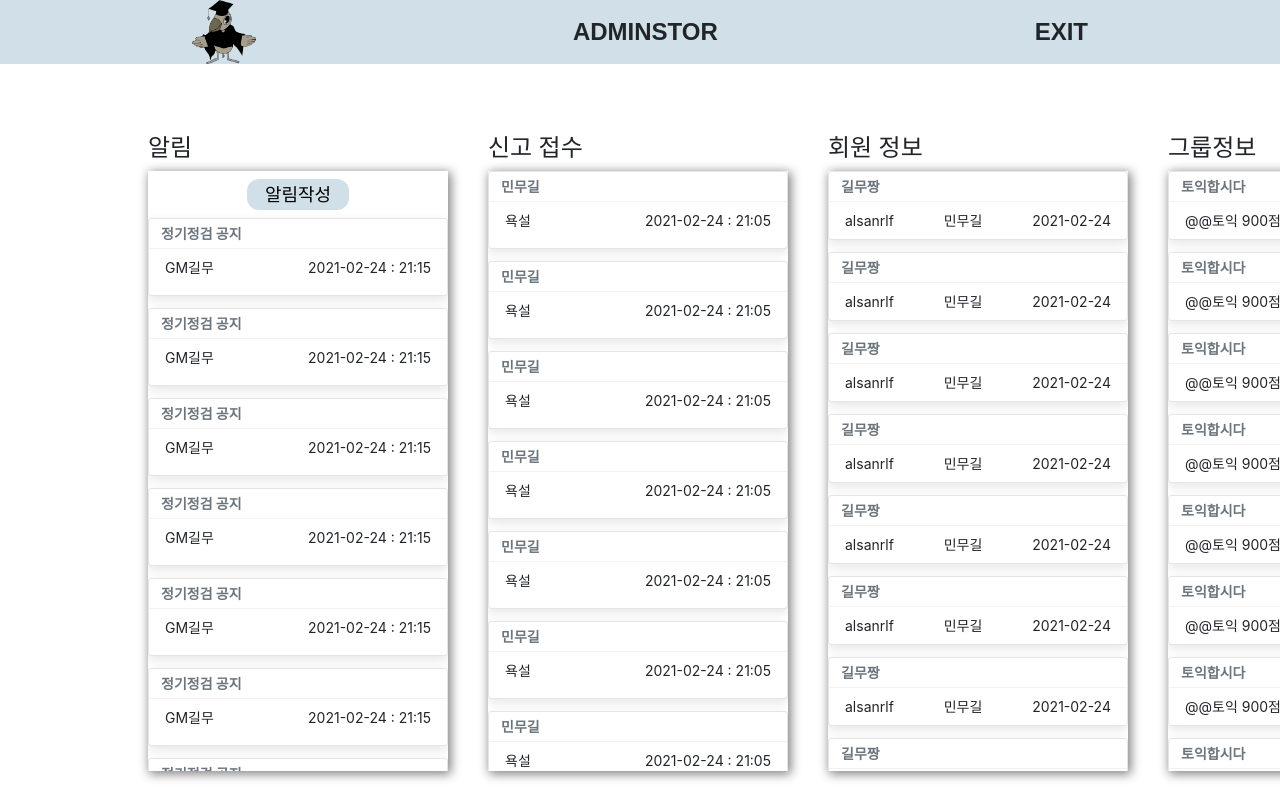
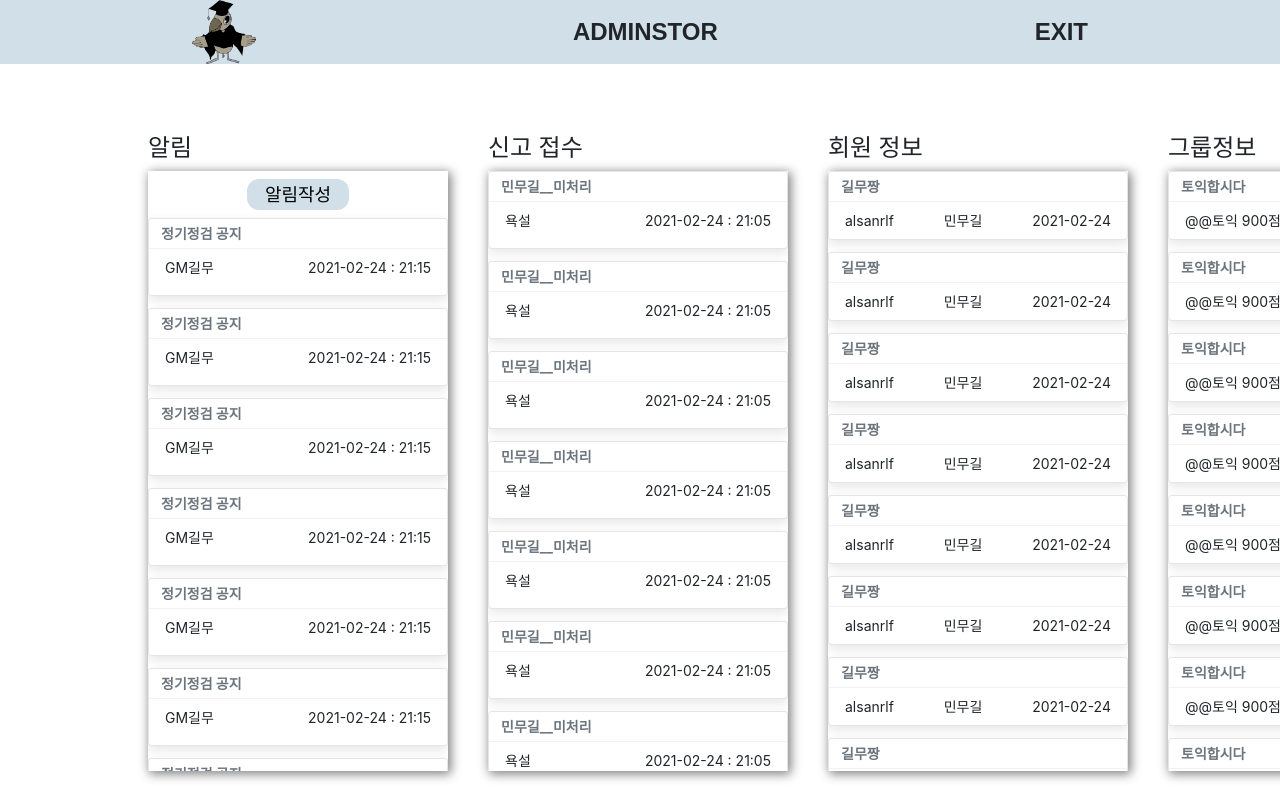
Before and after one commit to junhodo/UntactSchool, a React (Create React App) app in the folder FE/admin/: page /admin in a window 1280 px wide. Shown: the top 800 px of the page. Built offline with nearby package versions, Linux system fonts and the light colour scheme; the HTML template or start-up script is replaced by a standard one.

Commit message:
[ADD] 신고 처리 기능 추가 -접수된 신고를 처리하는 기능

```diff
--- a/FE/admin/src/component/Notification.js
+++ b/FE/admin/src/component/Notification.js
@@ -86,13 +86,7 @@ const Notification = () => {
     setNoteSave(e.target.value);
   };
 
-  const btnClick = () => {
-    if (noteWriteMode) {
-      setNoteWriteMode(false);
-    } else {
-      setNoteWriteMode(true);
-    }
-  };
+  const btnClick = () => setNoteWriteMode(prev => !prev);
 
   const textareaChange = e => {
     const ta = e.target;
--- a/FE/admin/src/component/Report.js
+++ b/FE/admin/src/component/Report.js
@@ -4,9 +4,10 @@ import '../css/Report.css';
 
 const Report = () => {
   const [willShow, setWillShow] = useState(0);
-  // defendant  classfication  time  reporter  content  id
-
-  const dummy = [
+  const [excution, setExcution] = useState('선처');
+  const [defendantID, setDefendant] = useState(0);
+  // defendant  classfication  time  reporter  content  id  excute
+  const [dummy, setDummy] = useState([
     {
       defendant: '민무길',
       reporter: '길무짱',
@@ -14,7 +15,8 @@ const Report = () => {
       time: '2021-02-24 : 21:05',
       content:
         '아니 재가 어제 저한테 막 욕을 했어요. 아니 무줙권 정지해주세요.',
-      id: '1'
+      excute: '미처리',
+      id: 1
     },
     {
       defendant: '민무길',
@@ -23,7 +25,8 @@ const Report = () => {
       time: '2021-02-24 : 21:05',
       content:
         '아니 재가 어제 저한테 막 욕을 했어요. 아니 무줙권 정지해주세요.',
-      id: '2'
+      excute: '미처리',
+      id: 2
     },
     {
       defendant: '민무길',
@@ -32,7 +35,8 @@ const Report = () => {
       time: '2021-02-24 : 21:05',
       content:
         '아니 재가 어제 저한테 막 욕을 했어요. 아니 무줙권 정지해주세요.',
-      id: '3'
+      excute: '미처리',
+      id: 3
     },
     {
       defendant: '민무길',
@@ -41,7 +45,8 @@ const Report = () => {
       time: '2021-02-24 : 21:05',
       content:
         '아니 재가 어제 저한테 막 욕을 했어요. 아니 무줙권 정지해주세요.',
-      id: '4'
+      excute: '미처리',
+      id: 4
     },
     {
       defendant: '민무길',
@@ -50,7 +55,8 @@ const Report = () => {
       time: '2021-02-24 : 21:05',
       content:
         '아니 재가 어제 저한테 막 욕을 했어요. 아니 무줙권 정지해주세요.',
-      id: '5'
+      excute: '미처리',
+      id: 5
     },
     {
       defendant: '민무길',
@@ -59,7 +65,8 @@ const Report = () => {
       time: '2021-02-24 : 21:05',
       content:
         '아니 재가 어제 저한테 막 욕을 했어요. 아니 무줙권 정지해주세요.',
-      id: '6'
+      excute: '미처리',
+      id: 6
     },
     {
       defendant: '민무길',
@@ -68,7 +75,8 @@ const Report = () => {
       time: '2021-02-24 : 21:05',
       content:
         '아니 재가 어제 저한테 막 욕을 했어요. 아니 무줙권 정지해주세요.',
-      id: '7'
+      excute: '미처리',
+      id: 7
     },
     {
       defendant: '민무길',
@@ -77,7 +85,8 @@ const Report = () => {
       time: '2021-02-24 : 21:05',
       content:
         '아니 재가 어제 저한테 막 욕을 했어요. 아니 무줙권 정지해주세요.',
-      id: '8'
+      excute: '미처리',
+      id: 8
     },
     {
       defendant: '민무길',
@@ -86,7 +95,8 @@ const Report = () => {
       time: '2021-02-24 : 21:05',
       content:
         '아니 재가 어제 저한테 막 욕을 했어요. 아니 무줙권 정지해주세요.',
-      id: '9'
+      excute: '미처리',
+      id: 9
     },
     {
       defendant: '민무길',
@@ -95,42 +105,63 @@ const Report = () => {
       time: '2021-02-24 : 21:05',
       content:
         '아니 재가 어제 저한테 막 욕을 했어요. 아니 무줙권 정지해주세요.',
-      id: '10'
+      excute: '미처리',
+      id: 10
     }
-  ];
+  ]);
 
   const notificationClick = event => {
     event.preventDefault();
-    setWillShow(event.currentTarget.id);
-    if (event.currentTarget.id === willShow) {
+    setWillShow(Number(event.currentTarget.id));
+    if (Number(event.currentTarget.id) === willShow) {
       setWillShow(0);
     }
   };
 
+  const excuteDeliver = event => {
+    setExcution(event.target.value);
+    setDefendant(event.target.id);
+  };
+
+  const excute = () => {
+    setDummy(
+      dummy.map(dummys =>
+        Number(defendantID) === dummys.id
+          ? { ...dummys, excute: excution }
+          : dummys
+      )
+    );
+    setWillShow(0);
+  };
+
   const reportList = dummy.map(item => (
     <Toast>
-      <ToastHeader>{item.defendant}</ToastHeader>
-      <div className="itemContent" onClick={notificationClick} id={item.id}>
+      <ToastHeader onClick={notificationClick} id={item.id}>
+        {item.defendant}__{item.excute}
+      </ToastHeader>
+      <div className="itemContent">
         <span>{item.classfication}</span>
         <span>{item.time}</span>
       </div>
       <div
         className={`notificationContent${
-          { willShow }.willShow === item.id ? '' : ' notificationContentHidden'
+          { willShow }.willShow === Number(item.id)
+            ? ''
+            : ' notificationContentHidden'
         }
         }`}
       >
         <div>{item.content}</div>
         <Form className="excute">
-          <Input type="select">
-            <option>선처</option>
-            <option>1일 정지</option>
-            <option>3일 정지</option>
-            <option>7일 정지</option>
-            <option>1개월 정지</option>
-            <option>영구정지</option>
+          <Input type="select" onChange={excuteDeliver} id={item.id}>
+            <option value="선처">선처</option>
+            <option value="1일 정지">1일 정지</option>
+            <option value="3일 정지">3일 정지</option>
+            <option value="7일 정지">7일 정지</option>
+            <option value="1개월 정지">1개월 정지</option>
+            <option value="영구정지">영구정지</option>
           </Input>
-          <Button>집행</Button>
+          <Button onClick={excute}>집행</Button>
         </Form>
       </div>
     </Toast>
```
Also changed, not shown: FE/admin/src/css/Report.css (line endings or trailing spaces).
